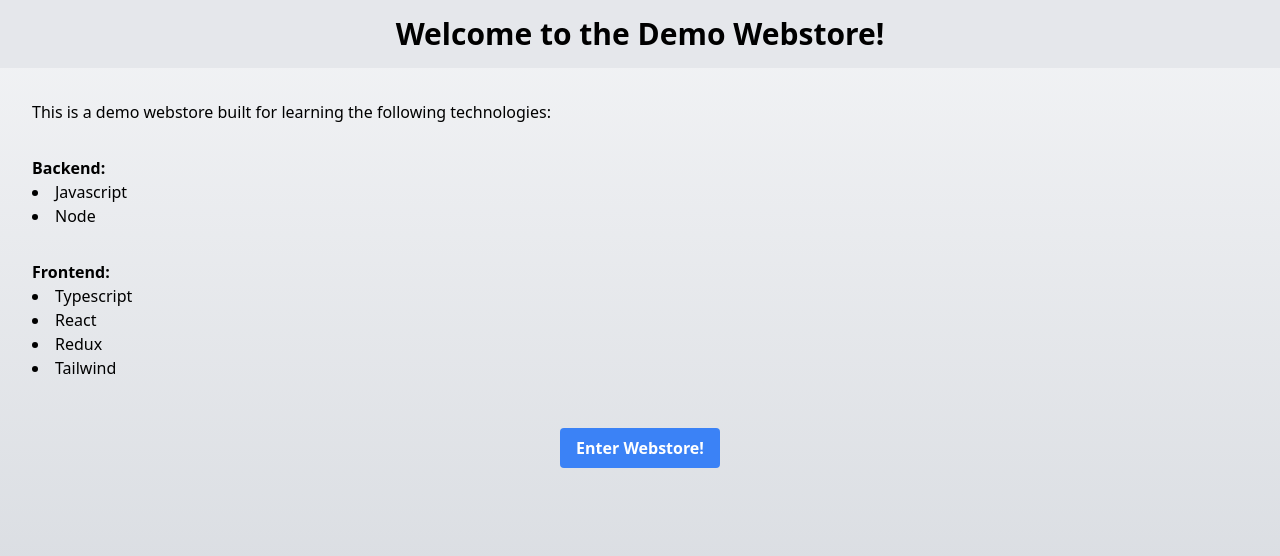
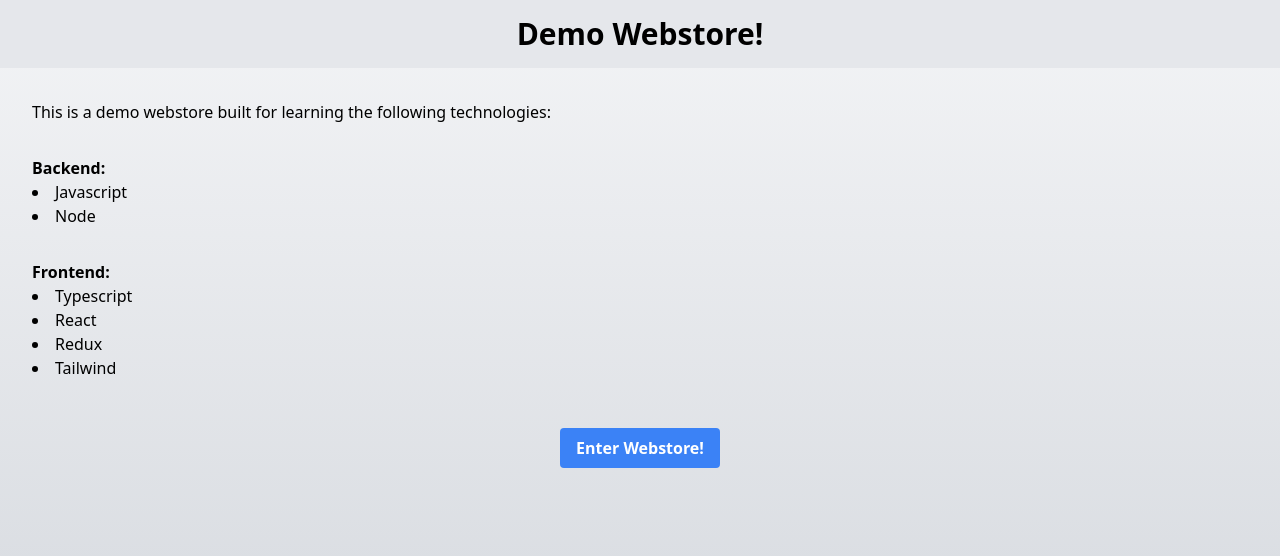
Before and after one commit to karimarttila/js-node-ts-react, a React (Vite) app in the folder frontend/: page / in a window 1280 px wide. Shown: the top 556 px of the page. Built offline with nearby package versions, Linux system fonts and the light colour scheme.

Commit message:
Some documentation and header file

```diff
--- a/frontend/src/App.tsx
+++ b/frontend/src/App.tsx
@@ -1,13 +1,10 @@
 import React from "react";
+import Header from "./header";
 
 const landing = (
   <div className="App">
     <div>
-      <div className="bg-gray-200 p-4">
-        <h1 className="text-3xl text-center font-bold">
-          Welcome to the Demo Webstore!
-        </h1>
-      </div>
+      <Header />
       <div className="p-4">
         <p className="text-left p-4">
           This is a demo webstore built for learning the following technologies:
--- /dev/null
+++ b/frontend/src/header.tsx
@@ -0,0 +1,11 @@
+import React from "react";
+
+const Header = function () {
+  return (
+    <div className="bg-gray-200 p-4">
+      <h1 className="text-3xl text-center font-bold">Demo Webstore!</h1>
+    </div>
+  );
+};
+
+export default Header;
```
Also changed, not shown: 1 other file (tests, documents, lock files or other folders).
